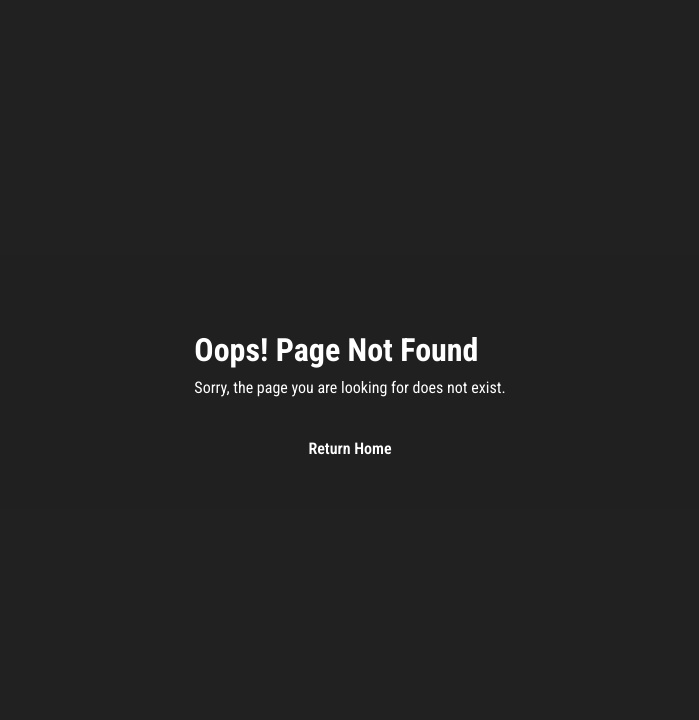
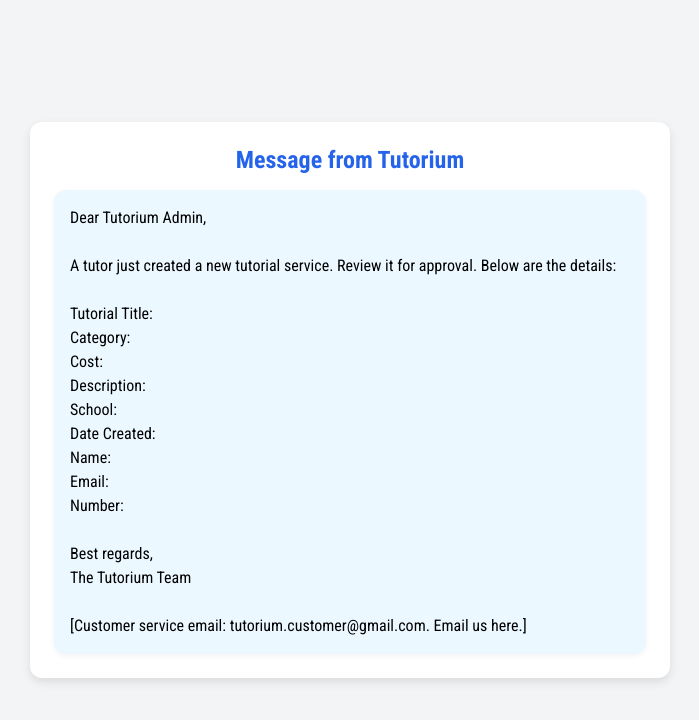
Before and after one commit to Law-son/tutorium, a React (Vite) app in the folder client/: page /message in a window 1280 px wide. Before the commit this address had no page. Shown: the top 720 px of the page, without its empty margins (290-989 px from the left). Built offline with nearby package versions, Linux system fonts and the light colour scheme.

Commit message:
feat: added message section

```diff
--- a/client/src/App.jsx
+++ b/client/src/App.jsx
@@ -11,6 +11,7 @@
 import howToRoutes from "./howTos/appHowToRoutes";
 import PrivacyPolicy from "./components/PrivacyPolicy";
 import TermsCondition from "./components/TermsCondition";
+import MessagePage from "./pages/MessagePage";
 
 const App = () => {
   const Layout = ({ children }) => {
@@ -52,6 +53,10 @@
       path: "/terms-and-conditions",
       element: <TermsCondition />,
     },
+    {
+      path: "/message",
+      element: <MessagePage />,
+    },
     ...howToRoutes, // Spread the imported routes here
   ]);
 
--- /dev/null
+++ b/client/src/pages/AnimatedText.jsx
@@ -0,0 +1,20 @@
+import React, { useEffect, useState } from "react";
+
+const AnimatedText = ({ text, delay = 15 }) => {
+    const [displayedText, setDisplayedText] = useState("");
+    const [currentIndex, setCurrentIndex] = useState(0);
+
+    useEffect(() => {
+        if (currentIndex < text.length) {
+            const timeout = setTimeout(() => {
+                setDisplayedText((prev) => prev + text[currentIndex]);
+                setCurrentIndex((prev) => prev + 1);
+            }, delay);
+            return () => clearTimeout(timeout);
+        }
+    }, [currentIndex, delay, text]);
+
+    return <p className="text-lg leading-relaxed">{displayedText}</p>;
+};
+
+export default AnimatedText;
--- /dev/null
+++ b/client/src/pages/MessagePage.css
@@ -0,0 +1,53 @@
+/* General Page Styling */
+.message-container {
+    width: 100%;
+    min-height: 100vh;
+    display: flex;
+    align-items: center;
+    justify-content: center;
+    background-color: #f3f4f6;
+    padding: 16px;
+}
+
+/* Main Message Box */
+.message-box {
+    max-width: 640px;
+    width: 100%;
+    background-color: #ffffff;
+    border-radius: 12px;
+    box-shadow: 0 4px 10px rgba(0, 0, 0, 0.1);
+    padding: 24px;
+    overflow: hidden;
+}
+
+/* Heading */
+.message-title {
+    font-size: 1.5rem;
+    font-weight: bold;
+    text-align: center;
+    margin-bottom: 16px;
+    color: #2563eb;
+}
+
+/* Message Content */
+.message-content {
+    background-color: #ebf8ff;
+    border-radius: 12px;
+    padding: 16px;
+    box-shadow: 0 2px 6px rgba(0, 0, 0, 0.05);
+    max-width: 100%;  /* Ensure it does not exceed the parent */
+    word-break: break-word; /* Break long words */
+    white-space: normal; /* Allow normal wrapping */
+}
+
+/* Fixing the <pre> Tag */
+.message-content pre {
+    white-space: pre-wrap; /* Ensures text wraps properly */
+    word-wrap: break-word;
+    overflow-wrap: break-word;
+    max-width: 100%; /* Prevents it from exceeding the container */
+    overflow-x: auto; /* Adds horizontal scrolling only if necessary */
+    display: block; /* Ensures it behaves correctly */
+    font-size: 1rem;
+    line-height: 1.5;
+}
--- /dev/null
+++ b/client/src/pages/MessagePage.jsx
@@ -0,0 +1,39 @@
+import React from "react";
+import AnimatedText from "./AnimatedText";
+import "./MessagePage.css";
+
+const MessagePage = () => {
+    const message = `Dear Tutorium Admin,
+
+A tutor just created a new tutorial service. Review it for approval. Below are the details:
+
+Tutorial Title:
+Category:
+Cost:
+Description:
+School:
+Date Created:
+Name:
+Email:
+Number:
+
+Best regards,
+The Tutorium Team
+
+[Customer service email: tutorium.customer@gmail.com. Email us here.]`;
+
+    return (
+        <main className="message-container">
+            <div className="message-box">
+                <h1 className="message-title">Message from Tutorium</h1>
+                <div className="message-content">
+                    <pre className="message-pre">
+                        <AnimatedText text={message} />
+                    </pre>
+                </div>
+            </div>
+        </main>
+    );
+};
+
+export default MessagePage;
```
